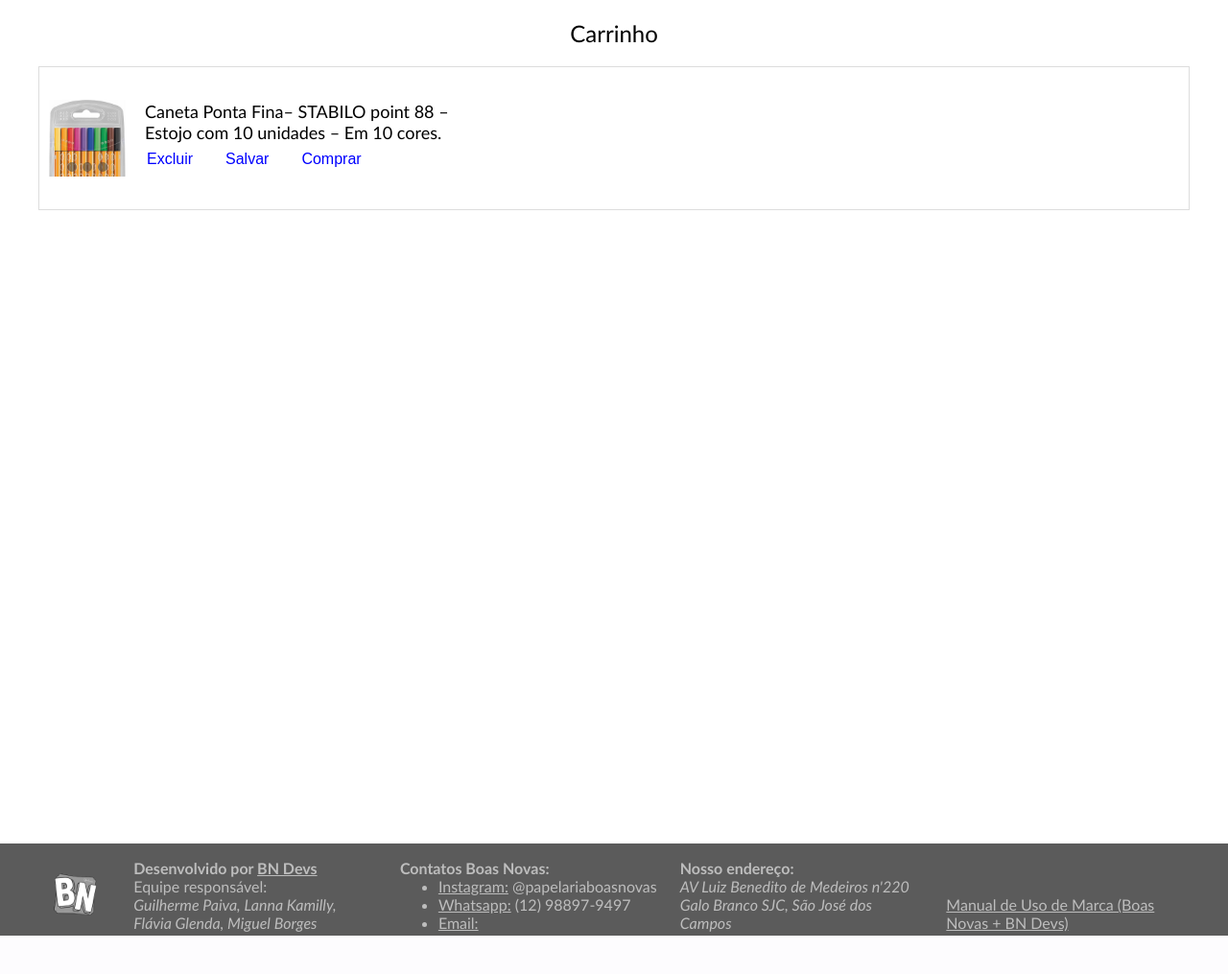
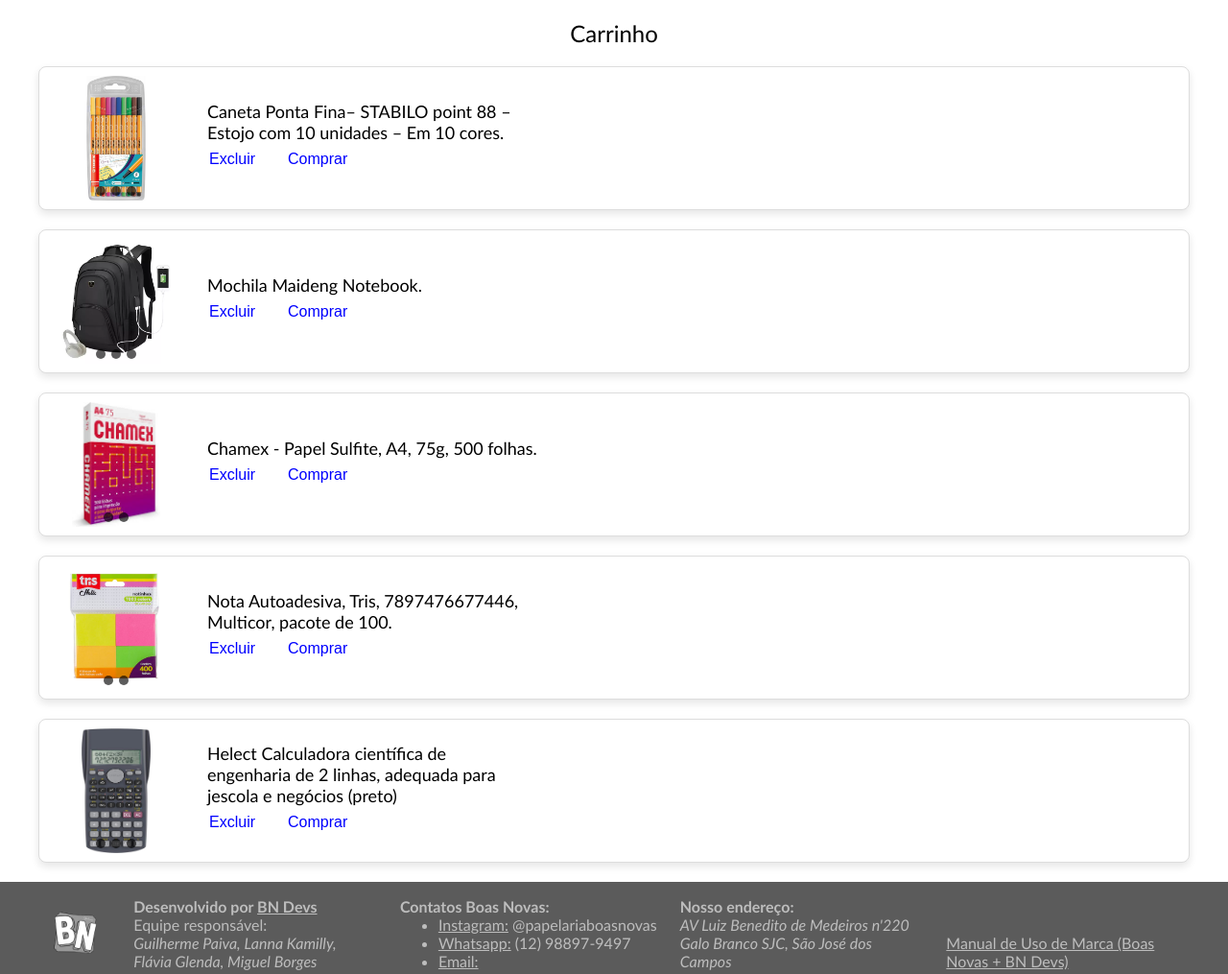
Before and after one commit to flaviaglenda/BN_Devs, a PHP site: page /carrinho.html in a window 1280 px wide. Shown: the part 96-1111 px from the top of the page at 96% size. Before the commit the page ends 1071 px from the top, so only its background shows below. Run offline with PHP 8.4, Linux system fonts and the light colour scheme.

Commit message:
commit flavia

```diff
--- a/carrinho.html
+++ b/carrinho.html
@@ -41,17 +41,13 @@
             </nav>
         </header>
         <main>
-            <div class="paragrafocarrinho">
-                    Carrinho
-            </div>
+            <div class="paragrafocarrinho">Carrinho</div>
             <div class="grid-container">
                 <div class="grid-item">
                     <div class="carrosselpequeno">
-                        <input type="radio" name="carrossel" id="slide1" checked>
-                        <input type="radio" name="carrossel" id="slide2">
-                        <input type="radio" name="carrossel" id="slide3">
-
-
+                        <input type="radio" name="carrossel1" id="slide1" checked>
+                        <input type="radio" name="carrossel1" id="slide2">
+                        <input type="radio" name="carrossel1" id="slide3">
                         <div class="imagenscarrossel">
                             <div class="carrossel-slide">
                                 <img src="img/STABILO IMAGEM 1.jpg" alt="Imagem 1" class="imagenscarrossel">
@@ -62,9 +58,7 @@
                             <div class="carrossel-slide">
                                 <img src="img/STABILO IMAGEM 3.jpg" alt="Imagem 3" class="imagenscarrossel">
                             </div>
-
                         </div>
-
                         <div class="controleCarrossel">
                             <label for="slide1" class="passarcarrossel"></label>
                             <label for="slide2" class="passarcarrossel"></label>
@@ -72,16 +66,130 @@
                         </div>
                     </div>
                     <div class="paragrafos">
-                    <p class="nomeproduto">Caneta Ponta Fina– STABILO point 88 –<br> Estojo com 10 unidades – Em 10 cores.</p>
-                    <p class="descricao">
-                        <button class="botaoacao">Excluir</button>
-                        <button class="botaoacao">Salvar</button>
-                        <button class="botaoacao">Comprar</button>
-                    </p>
+                        <p class="nomeproduto">Caneta Ponta Fina– STABILO point 88 –<br> Estojo com 10 unidades – Em 10 cores.</p>
+                        <p class="descricao">
+                            <button class="botaoacao">Excluir</button>
+                            <button class="botaoacao">Comprar</button>
+                        </p>
+                    </div>
                 </div>
+                <div class="grid-item">
+                    <div class="carrosselpequeno">
+                        <input type="radio" name="carrossel2" id="slide4" checked>
+                        <input type="radio" name="carrossel2" id="slide5">
+                        <input type="radio" name="carrossel2" id="slide6">
+                        <div class="imagenscarrossel">
+                            <div class="carrossel-slide">
+                                <img src="./img/MOCHILA 1.webp" alt="Imagem 1" class="imagenscarrossel">
+                            </div>
+                            <div class="carrossel-slide">
+                                <img src="./img/MOCHILA 2.webp" alt="Imagem 2" class="imagenscarrossel">
+                            </div>
+                            <div class="carrossel-slide">
+                                <img src="./img/MOCHILA 3.webp" alt="Imagem 3" class="imagenscarrossel">
+                            </div>
+                        </div>
+                        <div class="controleCarrossel">
+                            <label for="slide4" class="passarcarrossel"></label>
+                            <label for="slide5" class="passarcarrossel"></label>
+                            <label for="slide6" class="passarcarrossel"></label>
+                        </div>
+                    </div>
+                    <div class="paragrafos">
+                        <p class="nomeproduto">Mochila Maideng Notebook.</p>
+                        <p class="descricao">
+                            <button class="botaoacao">Excluir</button>
+                            <button class="botaoacao">Comprar</button>
+                        </p>
+                    </div>
+                </div>
+                <div class="grid-item">
+                    <div class="carrosselpequeno">
+                        <input type="radio" name="carrossel3" id="slide7" checked>
+                        <input type="radio" name="carrossel3" id="slide8">
+                        <div class="imagenscarrossel">
+                            <div class="carrossel-slide">
+                                <img src="./img/SULFITE IMAGEM 1.jfif" alt="Imagem 1" class="imagenscarrossel">
+                            </div>
+                            <div class="carrossel-slide">
+                                <img src="./img/SULFITE IMAGEM 2.jfif" alt="Imagem 2" class="imagenscarrossel">
+                            </div>
+                        </div>
+                        <div class="controleCarrossel">
+                            <label for="slide7" class="passarcarrossel"></label>
+                            <label for="slide8" class="passarcarrossel"></label>
+                        </div>
+                    </div>
+                    <div class="paragrafos">
+                        <p class="nomeproduto">Chamex - Papel Sulfite, A4, 75g, 500 folhas.</p>
+                        <p class="descricao">
+                            <button class="botaoacao">Excluir</button>
+                            <button class="botaoacao">Comprar</button>
+                        </p>
+                    </div>
                 </div>
 
+                <div class="grid-item">
+                    <div class="carrosselpequeno">
+                        <input type="radio" name="carrossel4" id="slide10" checked>
+                        <input type="radio" name="carrossel4" id="slide11">
+                        <div class="imagenscarrossel">
+                            <div class="carrossel-slide">
+                                <img src="./img/POST IT 1.jpg" alt="Imagem 1" class="imagenscarrossel">
+                            </div>
+                            <div class="carrossel-slide">
+                                <img src="./img/post it 2.jfif" alt="Imagem 2" class="imagenscarrossel">
+                            </div>
+
+                        </div>
+                        <div class="controleCarrossel">
+                            <label for="slide10" class="passarcarrossel"></label>
+                            <label for="slide11" class="passarcarrossel"></label>
+                        </div>
+                    </div>
+                    <div class="paragrafos">
+                        <p class="nomeproduto">Nota Autoadesiva, Tris, 7897476677446, <br> Multicor, pacote de 100.</p>
+                        <p class="descricao">
+                            <button class="botaoacao">Excluir</button>
+                            <button class="botaoacao">Comprar</button>
+                        </p>
+                    </div>
+                </div>
+
+                <div class="grid-item">
+                    <div class="carrosselpequeno">
+                        <input type="radio" name="carrossel5" id="slide13" checked>
+                        <input type="radio" name="carrossel5" id="slide14">
+                        <input type="radio" name="carrossel5" id="slide15">
+                        <div class="imagenscarrossel">
+                            <div class="carrossel-slide">
+                                <img src="./img/CALCULADORA 1.jpg" alt="Imagem 1" class="imagenscarrossel">
+                            </div>
+                            <div class="carrossel-slide">
+                                <img src="img/CALCULADORA 2.jpg" alt="Imagem 2" class="imagenscarrossel">
+                            </div>
+                            <div class="carrossel-slide">
+                                <img src="./img/CALCULADORA 3.jpg" alt="Imagem 3" class="imagenscarrossel">
+                            </div>
+                        </div>
+                        <div class="controleCarrossel">
+                            <label for="slide13" class="passarcarrossel"></label>
+                            <label for="slide14" class="passarcarrossel"></label>
+                            <label for="slide15" class="passarcarrossel"></label>
+                        </div>
+                    </div>
+                    <div class="paragrafos">
+                        <p class="nomeproduto">Helect Calculadora científica de<br> engenharia de 2 linhas, adequada para <br>jescola e negócios (preto)</p>
+                        <p class="descricao">
+                            <button class="botaoacao">Excluir</button>
+                            <button class="botaoacao">Comprar</button>
+                        </p>
+                    </div>
+                </div>
+
+            </div>
         </main>
+
         <footer>
             <img src="img/logo-boasnovas.png" alt="Logo BoasNovas" id="footer-logo">
             <div id="footer-devs">
--- a/css/carrinho.css
+++ b/css/carrinho.css
@@ -4,8 +4,7 @@ body {
     background-color: rgb(255, 255, 255);
     display: flex;
     flex-direction: column;
-   font-family: 'Gill Sans', 'Gill Sans MT', Calibri, 'Trebuchet MS', sans-serif;
-
+    font-family: 'Gill Sans', 'Gill Sans MT', Calibri, 'Trebuchet MS', sans-serif;
 }
 
 main {
@@ -25,14 +24,12 @@ main {
 .nomeproduto {
     font-size: large;
     padding-left: 10px;
-
 }
 
 .descricao {
     display: flex;
     gap: 10px;
     margin-left: 0;
-
 }
 
 .botaoacao {
@@ -47,12 +44,13 @@ main {
 
 .botaoacao:hover {
     transform: scale(1.1);
+    color: darkblue;
 }
 
 .grid-container {
     display: grid;
     grid-template-rows: repeat(5, 150px);
-    gap: 10px;
+    gap: 20px;
     width: 100%;
 }
 
@@ -61,17 +59,25 @@ main {
     align-items: center;
     background-color: #fff;
     border: 1px solid #ddd;
-    padding: 10px;
+    padding: 15px;
     box-sizing: border-box;
     position: relative;
+    border-radius: 8px;
+    box-shadow: 0 4px 8px rgba(0, 0, 0, 0.1);
+    transition: box-shadow 0.3s ease;
+}
+
+.grid-item:hover {
+    box-shadow: 0 6px 12px rgba(0, 0, 0, 0.15);
 }
 
 .carrosselpequeno {
     position: relative;
-    width: 80px;
-    height: 80px;
+    width: 130px;
+    height: 130px;
     overflow: hidden;
-    margin-right: 10px;
+    margin-right: 20px;
+    border-radius: 8px;
 }
 
 .imagenscarrossel {
@@ -81,39 +87,64 @@ main {
 
 .carrossel-slide {
     flex-shrink: 0;
-    width: 80px;
-    height: 80px;
+    width: 130px;
+    height: 130px;
 }
 
-.imagenscarrossel {
+.imagenscarrossel img {
     width: 100%;
-    height: auto;
+    height: 100%;
+    object-fit: contain;
+    border-radius: 8px;
 }
 
-input[name="carrossel"] {
+input[name^="carrossel"] {
     display: none;
 }
 
-input[name="carrossel"]:nth-of-type(1):checked ~ .imagenscarrossel {
+input[name="carrossel1"]:nth-of-type(1):checked ~ .imagenscarrossel {
     transform: translateX(0%);
 }
+input[name="carrossel1"]:nth-of-type(2):checked ~ .imagenscarrossel {
+    transform: translateX(-100%);
+}
+input[name="carrossel1"]:nth-of-type(3):checked ~ .imagenscarrossel {
+    transform: translateX(-200%);
+}
 
-input[name="carrossel"]:nth-of-type(2):checked ~ .imagenscarrossel {
+input[name="carrossel2"]:nth-of-type(1):checked ~ .imagenscarrossel {
+    transform: translateX(0%);
+}
+input[name="carrossel2"]:nth-of-type(2):checked ~ .imagenscarrossel {
+    transform: translateX(-100%);
+}
+input[name="carrossel2"]:nth-of-type(3):checked ~ .imagenscarrossel {
+    transform: translateX(-200%);
+}
+
+input[name="carrossel3"]:nth-of-type(1):checked ~ .imagenscarrossel {
+    transform: translateX(0%);
+}
+input[name="carrossel3"]:nth-of-type(2):checked ~ .imagenscarrossel {
     transform: translateX(-100%);
 }
 
-input[name="carrossel"]:nth-of-type(3):checked ~ .imagenscarrossel {
+input[name="carrossel4"]:nth-of-type(1):checked ~ .imagenscarrossel {
+    transform: translateX(0%);
+}
+input[name="carrossel4"]:nth-of-type(2):checked ~ .imagenscarrossel {
+    transform: translateX(-100%);
+}
+
+input[name="carrossel5"]:nth-of-type(1):checked ~ .imagenscarrossel {
+    transform: translateX(0%);
+}
+input[name="carrossel5"]:nth-of-type(2):checked ~ .imagenscarrossel {
+    transform: translateX(-100%);
+}
+input[name="carrossel5"]:nth-of-type(3):checked ~ .imagenscarrossel {
     transform: translateX(-200%);
 }
-
-input[name="carrosel"]:nth-of-type(4):checked ~ .imagenscarrossel {
-    transform: translateX(-300%);
-}
-
-input[name="carrossel"]:nth-of-type(5):checked ~ .imagenscarrossel {
-    transform: translateX(-400%);
-}
-
 .controleCarrossel {
     position: absolute;
     bottom: 5px;
@@ -125,12 +156,13 @@ input[name="carrossel"]:nth-of-type(5):checked ~ .imagenscarrossel {
 .passarcarrossel {
     width: 10px;
     height: 10px;
-    background-color: rgba(53, 53, 53, 0.5);
+    background-color: rgba(0, 0, 0, 0.638);
     border-radius: 50%;
     cursor: pointer;
     margin: 10px 3px 0;
+    transition: background-color 0.3s ease;
 }
 
 .passarcarrossel:hover {
-    background-color: rgba(0, 0, 0, 0.8);
+    background-color: rgba(216, 213, 213, 0.522);
 }
```
Also changed, not shown: img/CALCULADORA 1.jpg (added), img/CALCULADORA 2.jpg (added), img/CALCULADORA 3.jpg (added), img/POST IT 1.jpg (added), img/SULFITE IMAGEM 1.jfif (added), img/SULFITE IMAGEM 2.jfif (added), img/post it 2.jfif (added).
